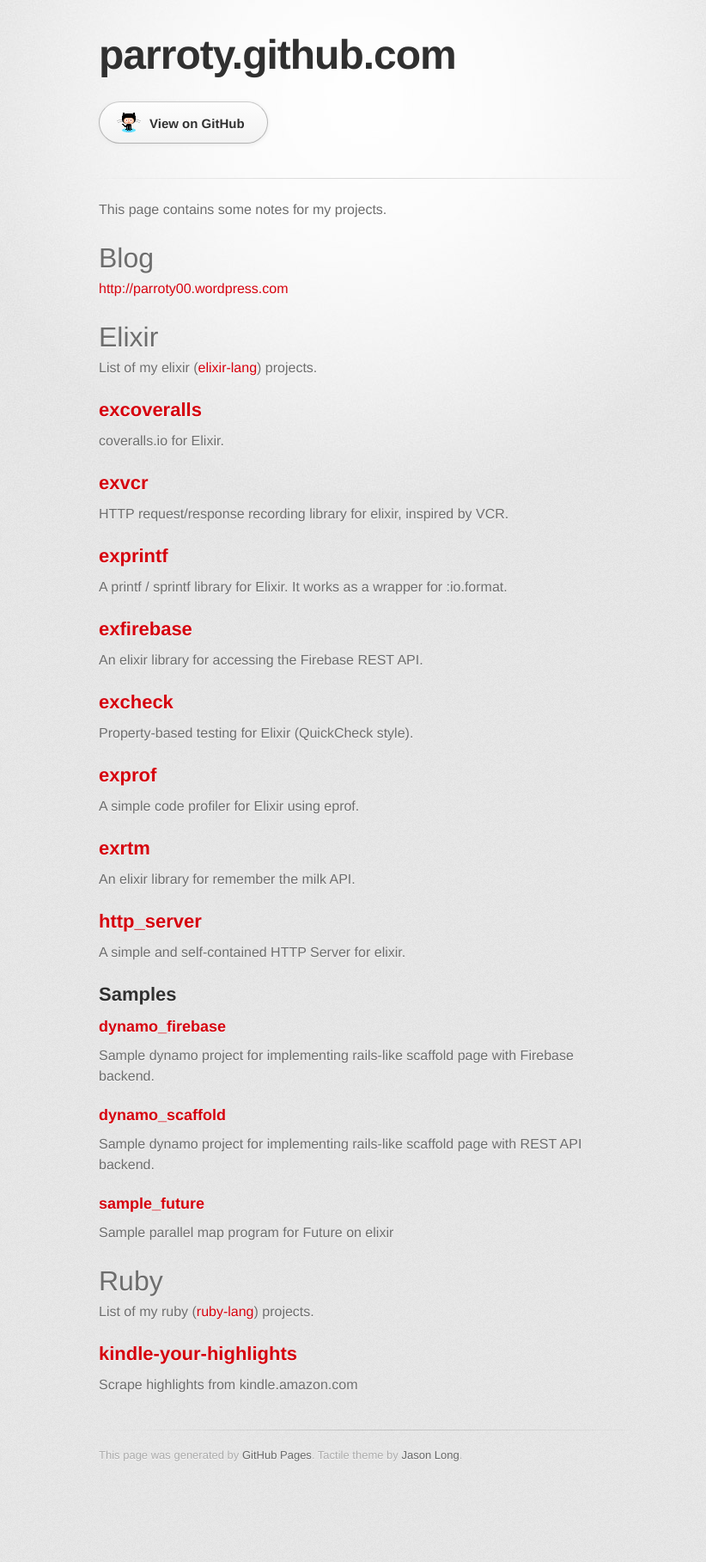
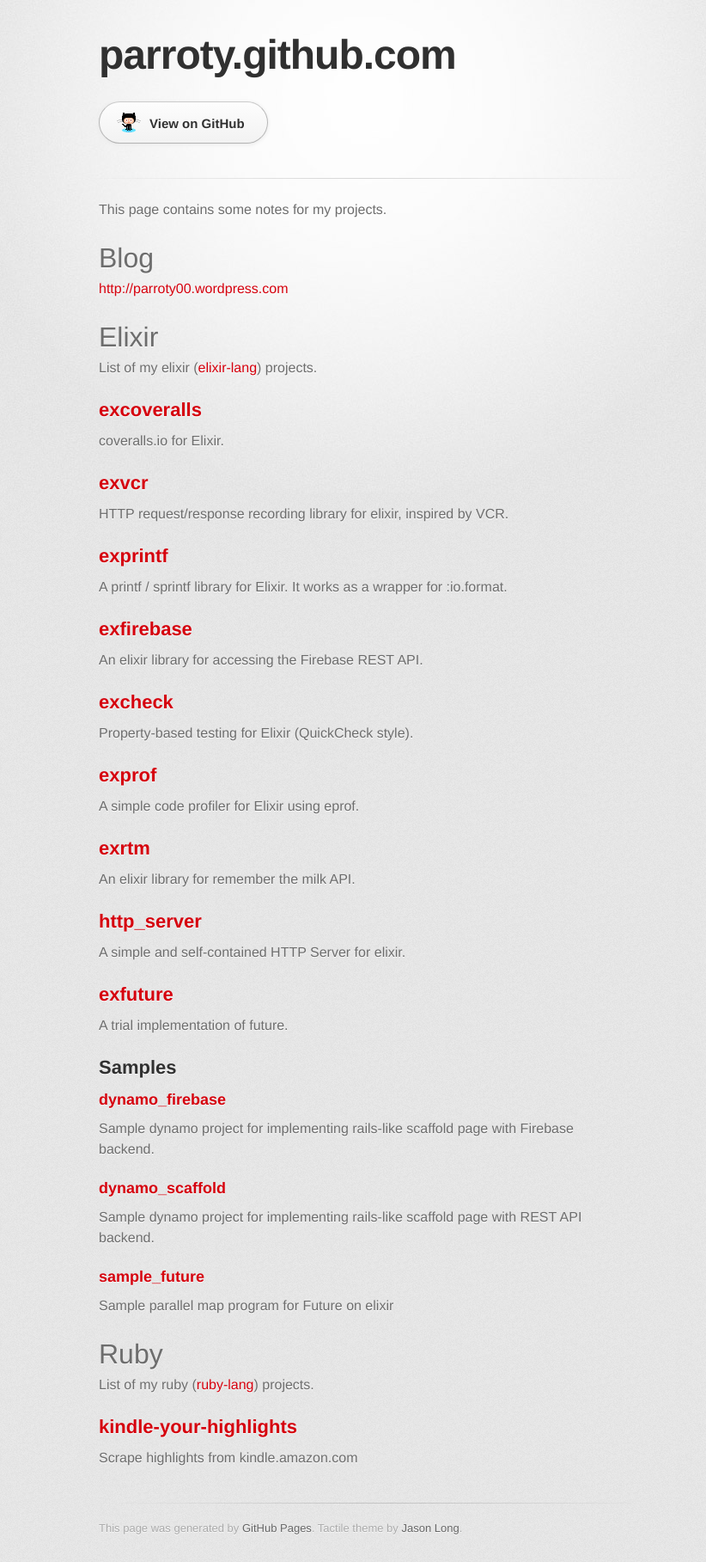
Before and after one commit to parroty/parroty.github.com, a Jekyll site: the page built from index.md, in a window 1280 px wide. Shown: the whole page at 86% size, without its empty margins (215-1037 px from the left). Built offline with Jekyll 4.4.1, drawn with Linux system fonts in a browser that asks for light colours; some web fonts are replaced; before the commit the page ends 1732 px from its top, so only the background shows below that.

Commit message:
Include exfuture

```diff
--- a/index.md
+++ b/index.md
@@ -34,6 +34,9 @@ An elixir library for remember the milk API.
 ## <a href="https://github.com/parroty/http_server" target="_blank">http_server</a>
 A simple and self-contained HTTP Server for elixir.
 
+## <a href="https://github.com/parroty/exfuture" target="_blank">exfuture</a>
+A trial implementation of future.
+
 ## Samples
 
 ### <a href="https://github.com/parroty/dynamo_firebase" target="_blank">dynamo_firebase</a>
```
